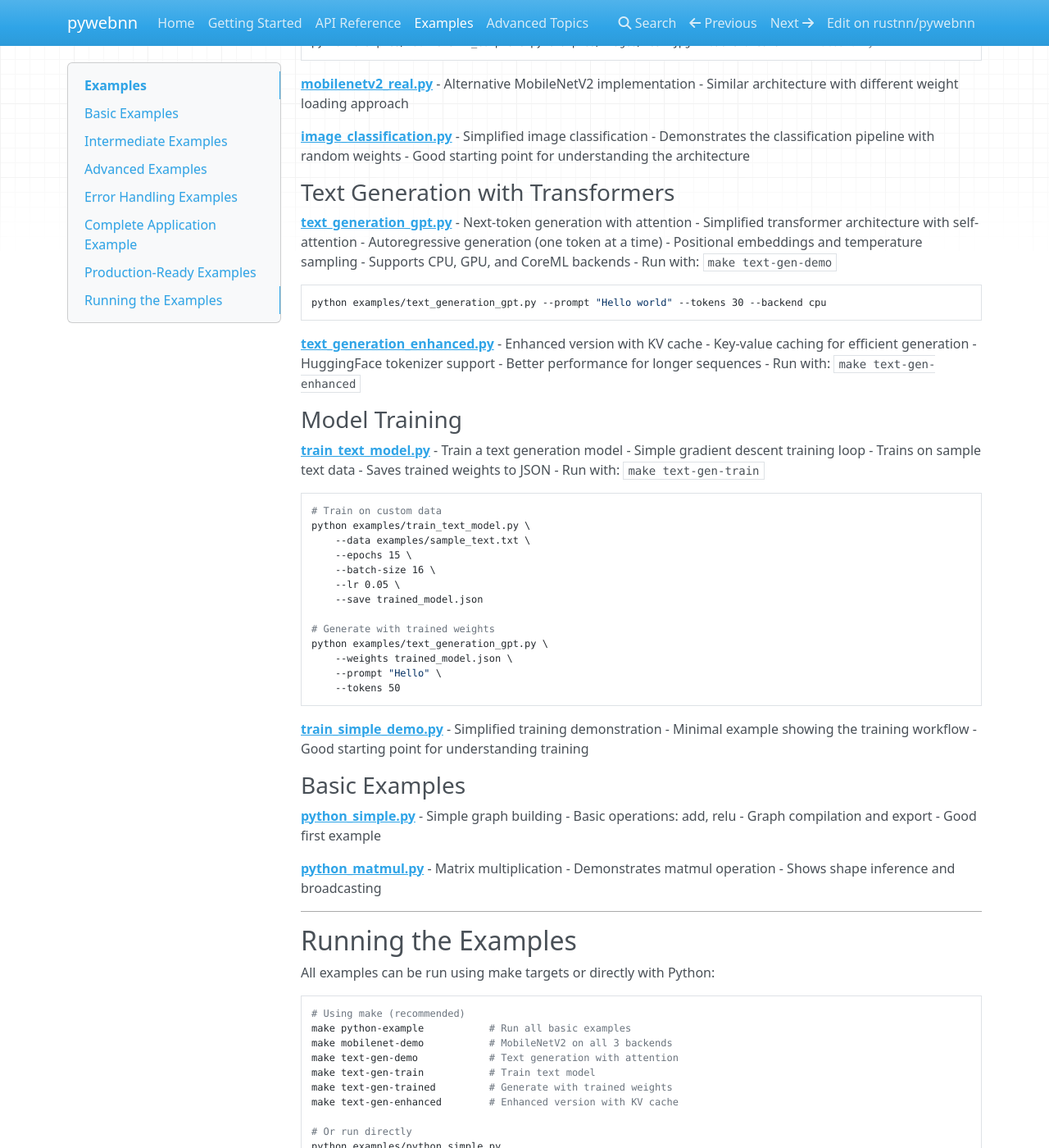
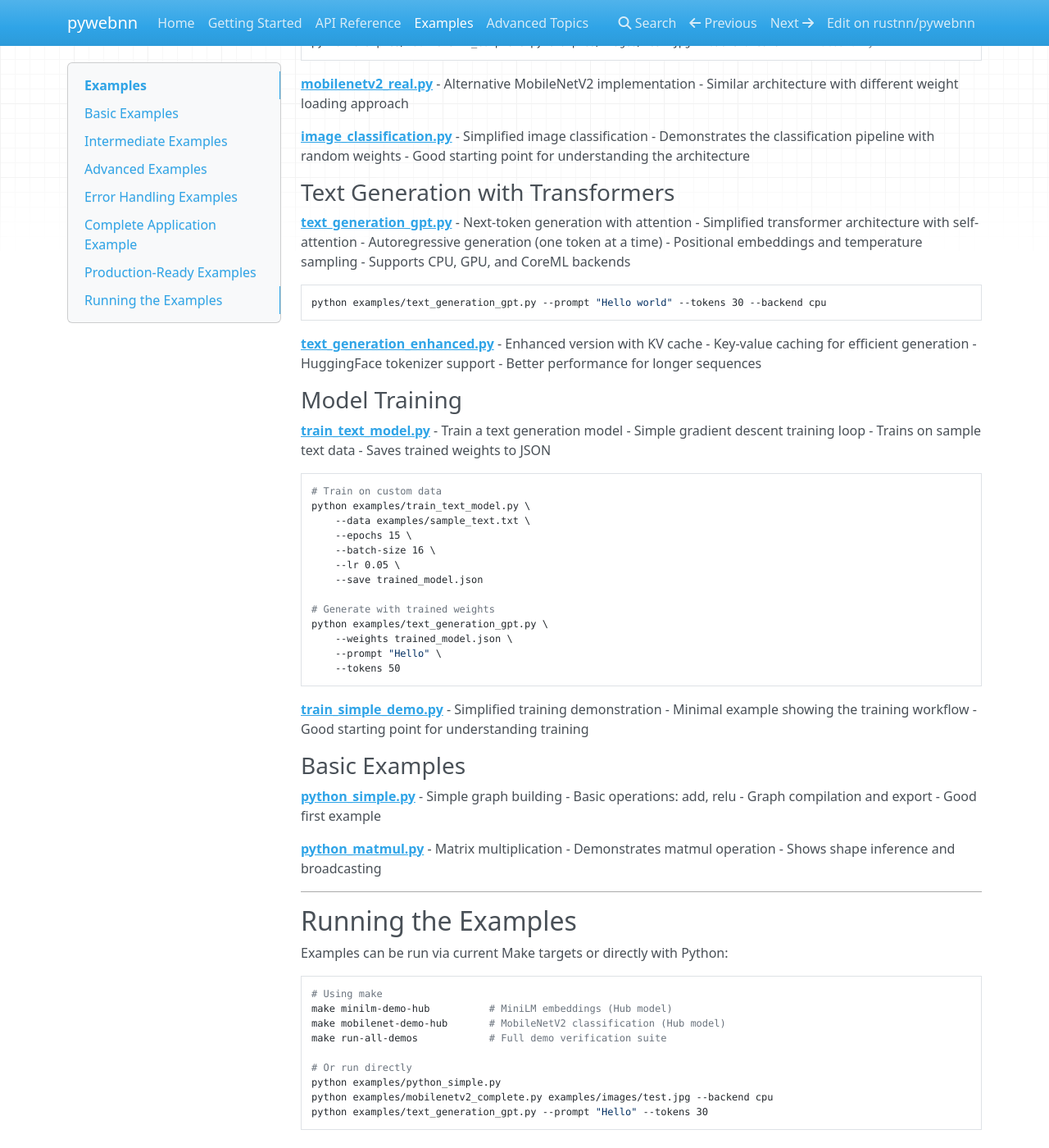
Before and after one commit to rustnn/pywebnn, an MkDocs documentation site: the page built from docs/examples.md, in a window 1280 px wide and 1400 px high, scrolled down 8531 px. Shown: the whole window at 82% size. Built offline with MkDocs 1.6.1, drawn with Linux system fonts in a browser that asks for light colours; nearby versions of some CDN libraries; some of the changed text lies outside the part shown.

Commit message:
doc cleanups

````diff
--- a/docs/examples.md
+++ b/docs/examples.md
@@ -459,12 +459,12 @@
 
 ### Image Classification
 
-**[mobilenetv2_complete.py](https://github.com/tarekziade/rustnn/blob/main/examples/mobilenetv2_complete.py)** - Complete 106-layer pretrained MobileNetV2
+**[mobilenetv2_complete.py](https://github.com/rustnn/pywebnn/blob/main/examples/mobilenetv2_complete.py)** - Complete 106-layer pretrained MobileNetV2
 - Uses all 106 pretrained weight tensors from WebNN test-data
 - Achieves 99.60% accuracy on real ImageNet classification
 - Supports CPU, GPU, and CoreML (Neural Engine) backends
 - Full implementation of inverted residual blocks and depthwise convolutions
-- Run with: `make mobilenet-demo`
+- Run with: `make mobilenet-demo-hub`
 
 ```bash
 # Run on different backends
@@ -473,39 +473,36 @@
 python examples/mobilenetv2_complete.py examples/images/test.jpg --backend coreml  # macOS only
 ```
 
-**[mobilenetv2_real.py](https://github.com/tarekziade/rustnn/blob/main/examples/mobilenetv2_real.py)** - Alternative MobileNetV2 implementation
+**[mobilenetv2_real.py](https://github.com/rustnn/pywebnn/blob/main/examples/mobilenetv2_real.py)** - Alternative MobileNetV2 implementation
 - Similar architecture with different weight loading approach
 
-**[image_classification.py](https://github.com/tarekziade/rustnn/blob/main/examples/image_classification.py)** - Simplified image classification
+**[image_classification.py](https://github.com/rustnn/pywebnn/blob/main/examples/image_classification.py)** - Simplified image classification
 - Demonstrates the classification pipeline with random weights
 - Good starting point for understanding the architecture
 
 ### Text Generation with Transformers
 
-**[text_generation_gpt.py](https://github.com/tarekziade/rustnn/blob/main/examples/text_generation_gpt.py)** - Next-token generation with attention
+**[text_generation_gpt.py](https://github.com/rustnn/pywebnn/blob/main/examples/text_generation_gpt.py)** - Next-token generation with attention
 - Simplified transformer architecture with self-attention
 - Autoregressive generation (one token at a time)
 - Positional embeddings and temperature sampling
 - Supports CPU, GPU, and CoreML backends
-- Run with: `make text-gen-demo`
 
 ```bash
 python examples/text_generation_gpt.py --prompt "Hello world" --tokens 30 --backend cpu
 ```
 
-**[text_generation_enhanced.py](https://github.com/tarekziade/rustnn/blob/main/examples/text_generation_enhanced.py)** - Enhanced version with KV cache
+**[text_generation_enhanced.py](https://github.com/rustnn/pywebnn/blob/main/examples/text_generation_enhanced.py)** - Enhanced version with KV cache
 - Key-value caching for efficient generation
 - HuggingFace tokenizer support
 - Better performance for longer sequences
-- Run with: `make text-gen-enhanced`
 
 ### Model Training
 
-**[train_text_model.py](https://github.com/tarekziade/rustnn/blob/main/examples/train_text_model.py)** - Train a text generation model
+**[train_text_model.py](https://github.com/rustnn/pywebnn/blob/main/examples/train_text_model.py)** - Train a text generation model
 - Simple gradient descent training loop
 - Trains on sample text data
 - Saves trained weights to JSON
-- Run with: `make text-gen-train`
 
 ```bash
 # Train on custom data
@@ -523,18 +520,18 @@
     --tokens 50
 ```
 
-**[train_simple_demo.py](https://github.com/tarekziade/rustnn/blob/main/examples/train_simple_demo.py)** - Simplified training demonstration
+**[train_simple_demo.py](https://github.com/rustnn/pywebnn/blob/main/examples/train_simple_demo.py)** - Simplified training demonstration
 - Minimal example showing the training workflow
 - Good starting point for understanding training
 
 ### Basic Examples
 
-**[python_simple.py](https://github.com/tarekziade/rustnn/blob/main/examples/python_simple.py)** - Simple graph building
+**[python_simple.py](https://github.com/rustnn/pywebnn/blob/main/examples/python_simple.py)** - Simple graph building
 - Basic operations: add, relu
 - Graph compilation and export
 - Good first example
 
-**[python_matmul.py](https://github.com/tarekziade/rustnn/blob/main/examples/python_matmul.py)** - Matrix multiplication
+**[python_matmul.py](https://github.com/rustnn/pywebnn/blob/main/examples/python_matmul.py)** - Matrix multiplication
 - Demonstrates matmul operation
 - Shows shape inference and broadcasting
 
@@ -542,16 +539,13 @@
 
 ## Running the Examples
 
-All examples can be run using make targets or directly with Python:
+Examples can be run via current Make targets or directly with Python:
 
 ```bash
-# Using make (recommended)
-make python-example           # Run all basic examples
-make mobilenet-demo           # MobileNetV2 on all 3 backends
-make text-gen-demo            # Text generation with attention
-make text-gen-train           # Train text model
-make text-gen-trained         # Generate with trained weights
-make text-gen-enhanced        # Enhanced version with KV cache
+# Using make
+make minilm-demo-hub          # MiniLM embeddings (Hub model)
+make mobilenet-demo-hub       # MobileNetV2 classification (Hub model)
+make run-all-demos            # Full demo verification suite
 
 # Or run directly
 python examples/python_simple.py
````
Also changed, not shown: other parts of docs/examples.md (+4 -4 lines), README.md (+20 -144 lines), docs/advanced.md (+3 -3 lines), docs/api-reference.md (+9 -11 lines), docs/getting-started.md (+8 -8 lines).
